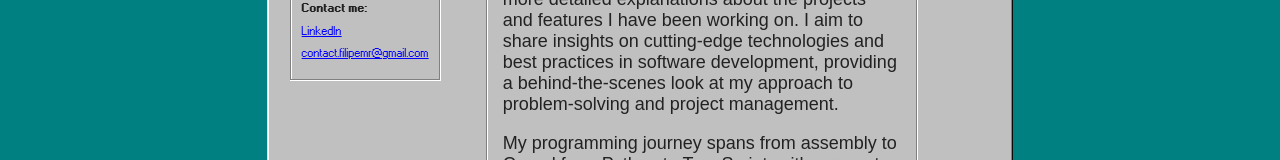
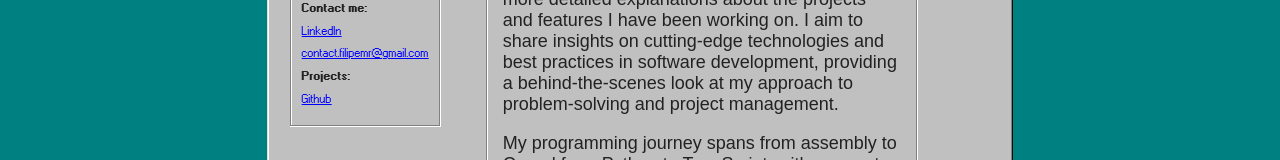
Before and after one commit to Filipemrr/filipePortifolio, a React (Create React App) app: page / in a window 1280 px wide. Shown: the part 345-505 px from the top of the page. Built offline with nearby package versions, Linux system fonts and the light colour scheme.

Commit message:
portfolio

```diff
--- a/src/pages/home.js
+++ b/src/pages/home.js
@@ -57,7 +57,7 @@
               <p>
                   <strong>Contact me: </strong>
               </p>
-          <div style={{ color: "#010081", marginBottom: "10px" }}>
+              <div style={{color: "#010081", marginBottom: "10px"}}>
                   <a
                       href="https://www.linkedin.com/in/filipe-raposo-a28735256/"
                       target="_blank"
@@ -66,7 +66,7 @@
                       Linkedln
                   </a>
               </div>
-          <div style={{ color: "#010081", marginBottom: "10px" }}>
+              <div style={{color: "#010081", marginBottom: "10px"}}>
                   <a
                       href="mailto:contact.filipemr@gmail.com"
                       target="_blank"
@@ -75,11 +75,24 @@
                       contact.filipemr@gmail.com
                   </a>
               </div>
+              <p>
+                  <strong>Projects: </strong>
+              </p>
+              <div style={{color: "#010081", marginBottom: "10px"}}>
+                  <a
+                      href="https://github.com/Filipemrr"
+                      target="_blank"
+                      rel="noopener noreferrer"
+                  >
+                      Github
+                  </a>
+              </div>
           </fieldset>
       </Grid>
     </Grid>
   );
 }
+
 function AboutMe() {
     const isSmallScreen = useMediaQuery("(min-width: 700px)");
     const lines = aboutMeEn.split("\n").map((line, index) => (
```
Lines whose indentation alone changed are shown as unchanged.
